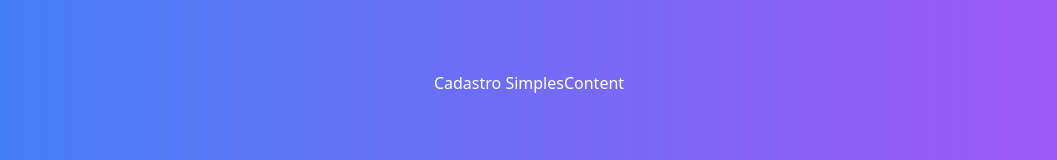
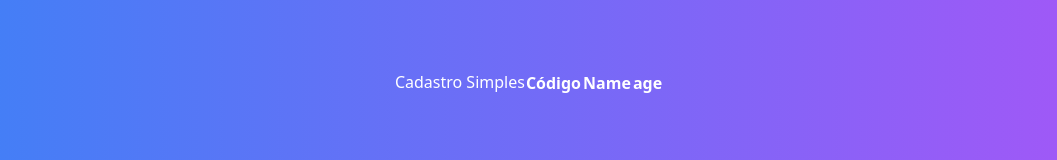
Before and after one commit to yuransimao/Next-crud, a Next.js app: page / in a window 1280 px wide. Shown: the part 317-477 px from the top of the page, without its empty margins (111-1168 px from the left). Built offline with nearby package versions, Linux system fonts and the light colour scheme.

Commit message:
update Table

```diff
--- a/src/Components/Table/table.tsx
+++ b/src/Components/Table/table.tsx
@@ -1,3 +1,35 @@
-export default function Table (){
+import Clients from "../../Core/Clients/Client"
+interface propsTable {
+    clients : Clients[]
+}
+export default function Table ( props : propsTable){
+
+    function RenderizarCabecario(){
+        return(
+            <tr>
+            <th>Código</th>
+            <th>Name</th>
+            <th>age</th>
+        </tr>
+        )
+    }
+    function RenderizarBody(){
+        return props.clients?.map((clients, index) =>{
+            return(
+                <tr key={clients.id}>
+                    <td>{clients.id}</td>
+                    <td>{clients.name}</td>
+                    <td>{clients.age}</td>
+                </tr>
+            )
+        })
+
+    }
+    return(
+        <table>
+           <thead>{RenderizarCabecario()}</thead>
+           <tbody>{RenderizarBody()}</tbody>
+        </table>
+    )
 
 }
--- a/src/pages/index.tsx
+++ b/src/pages/index.tsx
@@ -1,4 +1,6 @@
 import Layout from "../Components/Layout/Layout"
+import Table from "../Components/Table/table"
+import Client from ".."
 export default function Home() {
 
 
@@ -6,7 +8,7 @@ export default function Home() {
   return (
     <div className={`flex justify-center items-center h-screen bg-gradient-to-r from-blue-500 to-purple-500 text-white`}>
       <Layout title={'Cadastro Simples'}>
-        <span>Content</span>
+        <Table ></Table>
       </Layout>
     </div>
   )
```
